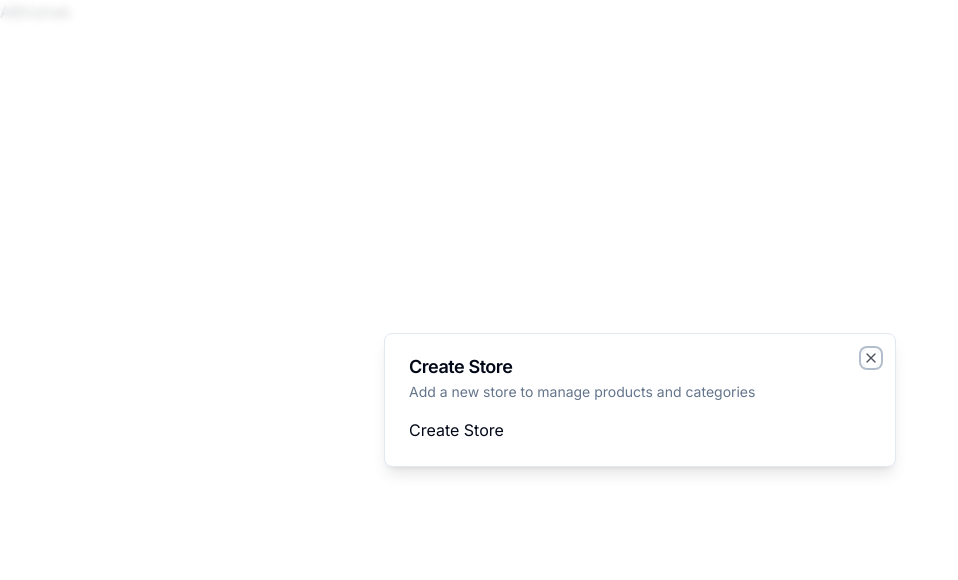
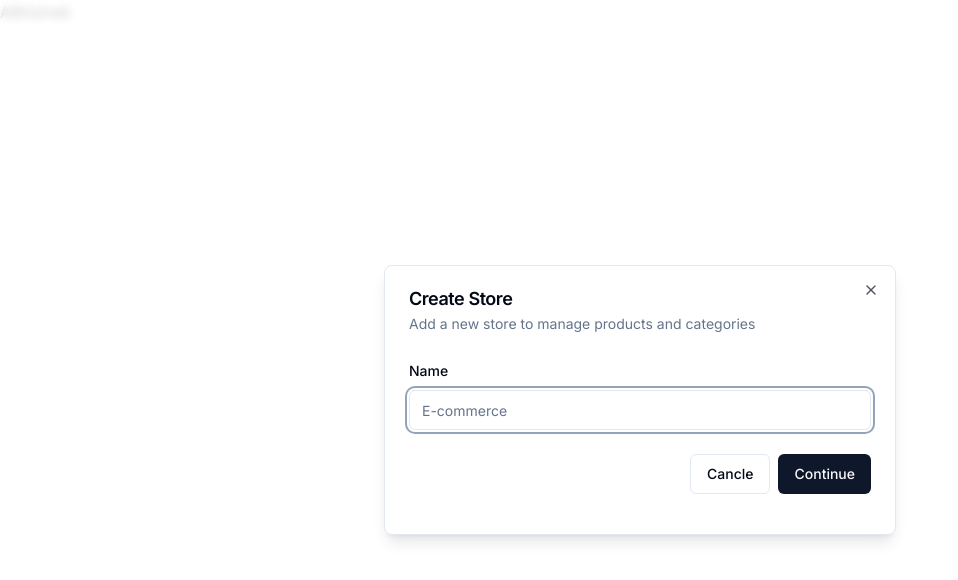
Before and after one commit to iamabhigupta/ecommerce-admin, a Next.js app: page / in a window 1280 px wide. Shown: the top 580 px of the page, without its empty margins (0-958 px from the left). Built offline with nearby package versions, Linux system fonts and the light colour scheme.

Commit message:
create store api

```diff
--- /dev/null
+++ b/app/api/stores/route.ts
@@ -0,0 +1,33 @@
+import { NextResponse } from 'next/server';
+import { auth } from '@clerk/nextjs';
+
+import prismadb from '@/prisma/prismadb';
+
+export async function POST(req: Request) {
+  try {
+    const { userId } = auth();
+    const body = await req.json();
+
+    const { name } = body;
+
+    if (!userId) {
+      return new NextResponse('Unauthorized', { status: 401 });
+    }
+
+    if (!name) {
+      return new NextResponse('Name field is required', { status: 400 });
+    }
+
+    const store = await prismadb.store.create({
+      data: {
+        name,
+        userId,
+      },
+    });
+
+    return NextResponse.json(store);
+  } catch (error) {
+    console.log('[STORE_POST]', error);
+    return new NextResponse('Internal error', { status: 500 });
+  }
+}
--- a/components/modals/store-modal.tsx
+++ b/components/modals/store-modal.tsx
@@ -1,10 +1,53 @@
 'use client';
 
+import { zodResolver } from '@hookform/resolvers/zod';
+import axios from 'axios';
+import { useState } from 'react';
+import { useForm } from 'react-hook-form';
+import * as z from 'zod';
+
+import { Button } from '@/components/ui/button';
+import {
+  Form,
+  FormControl,
+  FormField,
+  FormItem,
+  FormLabel,
+  FormMessage,
+} from '@/components/ui/form';
+import { Input } from '@/components/ui/input';
+import { Modal } from '@/components/ui/modal';
 import { useStoreModal } from '@/hooks/use-store-modal';
-import { Modal } from '@/components/ui/modal';
+
+const formSchema = z.object({
+  name: z.string().min(3),
+});
 
 export const StoreModal = () => {
+  const [loading, setLoading] = useState(false);
+
   const modalStore = useStoreModal();
+
+  const form = useForm<z.infer<typeof formSchema>>({
+    resolver: zodResolver(formSchema),
+    defaultValues: {
+      name: '',
+    },
+  });
+
+  const onSubmit = async (values: z.infer<typeof formSchema>) => {
+    console.log(values);
+    try {
+      setLoading(true);
+
+      const res = await axios.post('/api/stores', values);
+      console.log(res.data);
+    } catch (error) {
+      console.log(error);
+    } finally {
+      setLoading(false);
+    }
+  };
 
   return (
     <Modal
@@ -13,7 +56,43 @@ export const StoreModal = () => {
       isOpen={modalStore.isOpen}
       onClose={modalStore.onClose}
     >
-      Create Store
+      <div>
+        <div className="space-y-4 py-2 pb-4">
+          <Form {...form}>
+            <form onSubmit={form.handleSubmit(onSubmit)}>
+              <FormField
+                control={form.control}
+                name="name"
+                render={({ field }) => (
+                  <FormItem>
+                    <FormLabel>Name</FormLabel>
+                    <FormControl>
+                      <Input
+                        disabled={loading}
+                        placeholder="E-commerce"
+                        {...field}
+                      />
+                    </FormControl>
+                    <FormMessage />
+                  </FormItem>
+                )}
+              />
+              <div className="pt-6 space-x-2 flex justify-end items-center">
+                <Button
+                  disabled={loading}
+                  variant="outline"
+                  onClick={modalStore.onClose}
+                >
+                  Cancle
+                </Button>
+                <Button disabled={loading} type="submit">
+                  Continue
+                </Button>
+              </div>
+            </form>
+          </Form>
+        </div>
+      </div>
     </Modal>
   );
 };
--- /dev/null
+++ b/components/ui/form.tsx
@@ -0,0 +1,176 @@
+import * as React from "react"
+import * as LabelPrimitive from "@radix-ui/react-label"
+import { Slot } from "@radix-ui/react-slot"
+import {
+  Controller,
+  ControllerProps,
+  FieldPath,
+  FieldValues,
+  FormProvider,
+  useFormContext,
+} from "react-hook-form"
+
+import { cn } from "@/lib/utils"
+import { Label } from "@/components/ui/label"
+
+const Form = FormProvider
+
+type FormFieldContextValue<
+  TFieldValues extends FieldValues = FieldValues,
+  TName extends FieldPath<TFieldValues> = FieldPath<TFieldValues>
+> = {
+  name: TName
+}
+
+const FormFieldContext = React.createContext<FormFieldContextValue>(
+  {} as FormFieldContextValue
+)
+
+const FormField = <
+  TFieldValues extends FieldValues = FieldValues,
+  TName extends FieldPath<TFieldValues> = FieldPath<TFieldValues>
+>({
+  ...props
+}: ControllerProps<TFieldValues, TName>) => {
+  return (
+    <FormFieldContext.Provider value={{ name: props.name }}>
+      <Controller {...props} />
+    </FormFieldContext.Provider>
+  )
+}
+
+const useFormField = () => {
+  const fieldContext = React.useContext(FormFieldContext)
+  const itemContext = React.useContext(FormItemContext)
+  const { getFieldState, formState } = useFormContext()
+
+  const fieldState = getFieldState(fieldContext.name, formState)
+
+  if (!fieldContext) {
+    throw new Error("useFormField should be used within <FormField>")
+  }
+
+  const { id } = itemContext
+
+  return {
+    id,
+    name: fieldContext.name,
+    formItemId: `${id}-form-item`,
+    formDescriptionId: `${id}-form-item-description`,
+    formMessageId: `${id}-form-item-message`,
+    ...fieldState,
+  }
+}
+
+type FormItemContextValue = {
+  id: string
+}
+
+const FormItemContext = React.createContext<FormItemContextValue>(
+  {} as FormItemContextValue
+)
+
+const FormItem = React.forwardRef<
+  HTMLDivElement,
+  React.HTMLAttributes<HTMLDivElement>
+>(({ className, ...props }, ref) => {
+  const id = React.useId()
+
+  return (
+    <FormItemContext.Provider value={{ id }}>
+      <div ref={ref} className={cn("space-y-2", className)} {...props} />
+    </FormItemContext.Provider>
+  )
+})
+FormItem.displayName = "FormItem"
+
+const FormLabel = React.forwardRef<
+  React.ElementRef<typeof LabelPrimitive.Root>,
+  React.ComponentPropsWithoutRef<typeof LabelPrimitive.Root>
+>(({ className, ...props }, ref) => {
+  const { error, formItemId } = useFormField()
+
+  return (
+    <Label
+      ref={ref}
+      className={cn(error && "text-destructive", className)}
+      htmlFor={formItemId}
+      {...props}
+    />
+  )
+})
+FormLabel.displayName = "FormLabel"
+
+const FormControl = React.forwardRef<
+  React.ElementRef<typeof Slot>,
+  React.ComponentPropsWithoutRef<typeof Slot>
+>(({ ...props }, ref) => {
+  const { error, formItemId, formDescriptionId, formMessageId } = useFormField()
+
+  return (
+    <Slot
+      ref={ref}
+      id={formItemId}
+      aria-describedby={
+        !error
+          ? `${formDescriptionId}`
+          : `${formDescriptionId} ${formMessageId}`
+      }
+      aria-invalid={!!error}
+      {...props}
+    />
+  )
+})
+FormControl.displayName = "FormControl"
+
+const FormDescription = React.forwardRef<
+  HTMLParagraphElement,
+  React.HTMLAttributes<HTMLParagraphElement>
+>(({ className, ...props }, ref) => {
+  const { formDescriptionId } = useFormField()
+
+  return (
+    <p
+      ref={ref}
+      id={formDescriptionId}
+      className={cn("text-sm text-muted-foreground", className)}
+      {...props}
+    />
+  )
+})
+FormDescription.displayName = "FormDescription"
+
+const FormMessage = React.forwardRef<
+  HTMLParagraphElement,
+  React.HTMLAttributes<HTMLParagraphElement>
+>(({ className, children, ...props }, ref) => {
+  const { error, formMessageId } = useFormField()
+  const body = error ? String(error?.message) : children
+
+  if (!body) {
+    return null
+  }
+
+  return (
+    <p
+      ref={ref}
+      id={formMessageId}
+      className={cn("text-sm font-medium text-destructive", className)}
+      {...props}
+    >
+      {body}
+    </p>
+  )
+})
+FormMessage.displayName = "FormMessage"
+
+export {
+  useFormField,
+  Form,
+  FormItem,
+  FormLabel,
+  FormControl,
+  FormDescription,
+  FormMessage,
+  FormField,
+}
--- /dev/null
+++ b/components/ui/input.tsx
@@ -0,0 +1,25 @@
+import * as React from "react"
+
+import { cn } from "@/lib/utils"
+
+export interface InputProps
+  extends React.InputHTMLAttributes<HTMLInputElement> {}
+
+const Input = React.forwardRef<HTMLInputElement, InputProps>(
+  ({ className, type, ...props }, ref) => {
+    return (
+      <input
+        type={type}
+        className={cn(
+          "flex h-10 w-full rounded-md border border-input bg-background px-3 py-2 text-sm ring-offset-background file:border-0 file:bg-transparent file:text-sm file:font-medium placeholder:text-muted-foreground focus-visible:outline-none focus-visible:ring-2 focus-visible:ring-ring focus-visible:ring-offset-2 disabled:cursor-not-allowed disabled:opacity-50",
+          className
+        )}
+        ref={ref}
+        {...props}
+      />
+    )
+  }
+)
+Input.displayName = "Input"
+
+export { Input }
--- /dev/null
+++ b/components/ui/label.tsx
@@ -0,0 +1,26 @@
+"use client"
+
+import * as React from "react"
+import * as LabelPrimitive from "@radix-ui/react-label"
+import { cva, type VariantProps } from "class-variance-authority"
+
+import { cn } from "@/lib/utils"
+
+const labelVariants = cva(
+  "text-sm font-medium leading-none peer-disabled:cursor-not-allowed peer-disabled:opacity-70"
+)
+
+const Label = React.forwardRef<
+  React.ElementRef<typeof LabelPrimitive.Root>,
+  React.ComponentPropsWithoutRef<typeof LabelPrimitive.Root> &
+    VariantProps<typeof labelVariants>
+>(({ className, ...props }, ref) => (
+  <LabelPrimitive.Root
+    ref={ref}
+    className={cn(labelVariants(), className)}
+    {...props}
+  />
+))
+Label.displayName = LabelPrimitive.Root.displayName
+
+export { Label }
--- /dev/null
+++ b/prisma/prismadb.ts
@@ -0,0 +1,10 @@
+import { PrismaClient } from '@prisma/client';
+
+declare global {
+  var prisma: PrismaClient | undefined;
+}
+
+const prismadb = globalThis.prisma || new PrismaClient();
+if (process.env.NODE_ENV === 'production') globalThis.prisma = prismadb;
+
+export default prismadb;
```
Also changed, not shown: package.json (+9 -0 lines), 2 other files (tests, documents, lock files or other folders).
